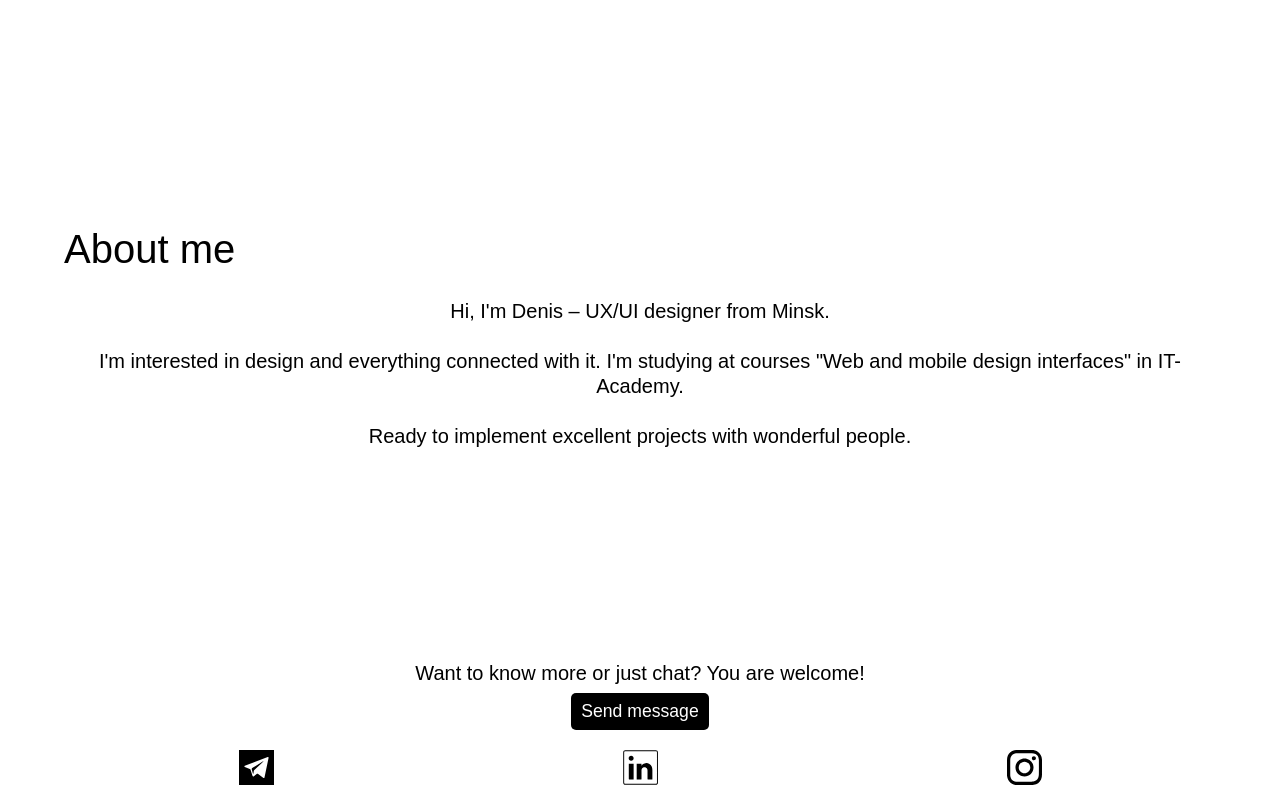
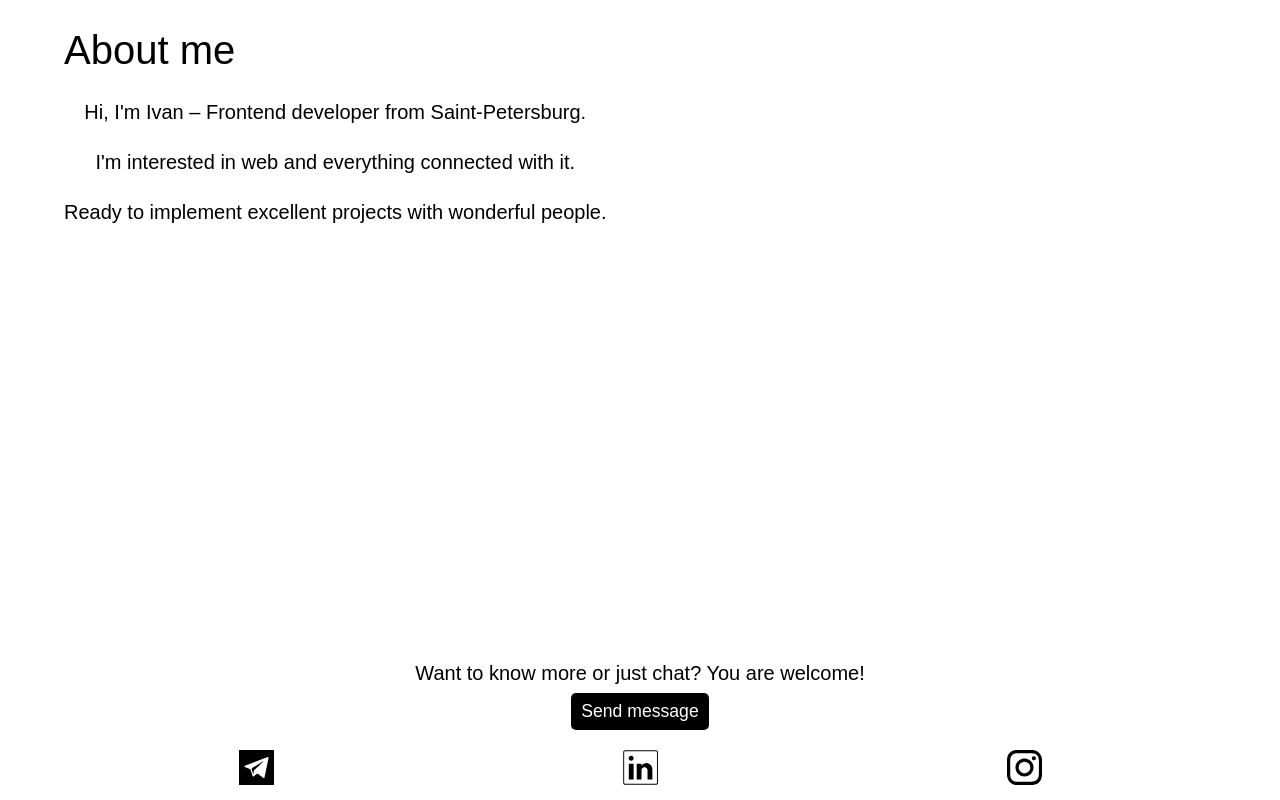
Before and after one commit to tsarjke/portfolio, a React (Create React App) app: page /about in a window 1280 px wide. Built offline with nearby package versions, Linux system fonts and the light colour scheme.

Commit message:
fix something

```diff
--- a/src/components/about/About.jsx
+++ b/src/components/about/About.jsx
@@ -6,11 +6,9 @@ const About = () => (
     <div className="about__row">
       <h2 className="about__title title">About me</h2>
       <div className="about__text">
-        <p>Hi, I&#39;m Denis – UX/UI designer from Minsk.</p>
+        <p>Hi, I&#39;m Ivan – Frontend developer from Saint-Petersburg.</p>
         <p>
-          I&#39;m interested in design and everything connected with it. I&#39;m
-          studying at courses &#34;Web and mobile design interfaces&#34; in
-          IT-Academy.
+          I&#39;m interested in web and everything connected with it.
         </p>
         <p>Ready to implement excellent projects with wonderful people.</p>
       </div>
--- a/src/components/about/about.scss
+++ b/src/components/about/about.scss
@@ -5,13 +5,11 @@
     padding: 30px 0 0 0;
     display: flex;
     flex-direction: column;
-    justify-content: center;
   }
   &__title {
     margin: 0 0 30px 0;
   }
   &__text {
-    // flex: 1 0;
     font-size: 1.25rem;
 		line-height: 1.25;
     text-align: center;
--- a/src/components/header/Header.scss
+++ b/src/components/header/Header.scss
@@ -1,7 +1,4 @@
 .header {
-  &__row {
-  }
-
   &__menu-btn {
     position: absolute;
     top: 3%;
```
